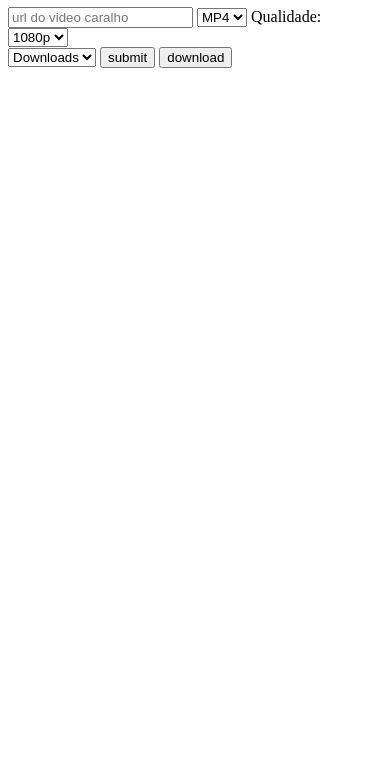
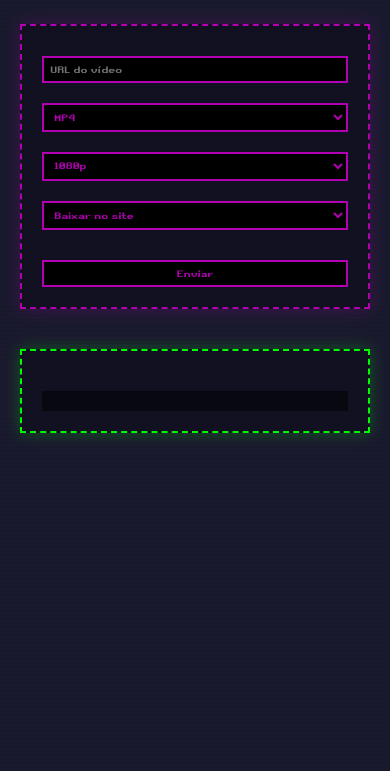
Before and after one commit to DAMULIHUE/yt-downloader-site-cpp, a plain HTML site: page public/index.html in a window 390 px wide. Shown: the part 73-844 px from the top of the page. Drawn offline with Linux system fonts and the light colour scheme.

Commit message:
a lot of new things

```diff
--- a/public/index.html
+++ b/public/index.html
@@ -4,20 +4,24 @@
   <meta charset="UTF-8" />
   <meta name="viewport" content="width=device-width, initial-scale=1.0"/>
   <link rel="icon" type="image/x-icon" href="./favicon.ico">
+  <link rel="stylesheet" href="style.css">
   <title>YouTube Video Downloader</title>
 </head>
 <body>
 
 	<h1>YouTube Downloader</h1>
 
-	<input id="url" type="text" placeholder="url do video caralho">
+	<div class="mainContents">
+
+	  <!-- Options Panel (Left Side) -->
+	  <div class="options">
+	    <input id="url" type="text" placeholder="URL do vídeo">
 
 	    <select id="format">
 	      <option value="mp4">MP4</option>
 	      <option value="mp3">MP3</option>
 	    </select>
 
-	<label>Qualidade:</label>
 	    <select id="vid-resolution" style="display: none;">
 	      <option value="1080p">1080p</option>
 	      <option value="720p">720p</option>
@@ -30,17 +34,32 @@
 	    </select>
 
 	    <select id="path">
-		<option value="/home/admin/Downloads">Downloads</option>
-		<option value="/home/admin/musicas">musicas</option>
+	      <option value="./public/downloads">Baixar no site</option>
+	      <option value="$HOME/musicas">$HOME/musicas</option>
 	    </select>
 
-	<button onclick="post()">
-		submit
+	    <button onclick="post()">Enviar</button>
+	  </div>
+
+	  <!-- Video Panel (Right Side) -->
+	  <div class="videoDownloaded">
+	    <!-- Placeholder for Thumbnail -->
+	    <div id="thumbnail-placeholder">
+	      <img src="" id="thumbnail" alt="Thumbnail Preview" style="display: none;" />
+	      <p id="videoWarning" style="display: none;">O vídeo ou playlist foi baixado com sucesso!</p>
+	    </div>
+
+
+	    <!-- Placeholder for Download Button -->
+	    <div id="download-placeholder">
+	      <button id="downloadButt" onclick="download(blobLink)" style="display: none;">
+		Baixar
 	      </button>
+	    </div>
+	  </div>
 
-	<button onclick="download(blobLink)">
-		download
-	</button>
+	</div>
+
 
 	<script>
 
@@ -48,6 +67,9 @@
 		const format = document.getElementById("format");
 		const quality = document.getElementById("resolutions");
 		const path = document.getElementById("path");
+		const thumbnail = document.getElementById("thumbnail");
+		const musicasWarning = document.getElementById("musicasWarning");
+		const downloadButt = document.getElementById("downloadButt");
 		let blobLink = "";
 		let resolutions = ""; // defiened in getFormat();
 
@@ -55,15 +77,14 @@
 
 			// retorna o valor do index
 			const match = url.match(/&index=(\d+)/);
-			// pega o valor do index e passa para base 10 (n. inteiro)
-			// return match ? parseInt(match[1], 10) : null;
-			// BRO IT NEED TO BE A STRING, THE SERVER CANT PARSE
-			// FCKING NOTHING EXCEPT STRINGS XD JSON LMAO
+			// returns a string bcuz server works
+			// with strings :3
 			return match ? match[1] : "null";
 		}
 
 		function isPlaylist(url){
 			const match = url.match(/list=*/);
+			// same as index but returns those
 			return match ? "true" : "false";
 		}
 
@@ -92,10 +113,27 @@
 			});
 
 			const blob = await res.blob();
+			/*
+			thumbnail.src = "./downloads/video.webp";
+			thumbnail.style.display = "block";
+			*/
+
+			const thumbnailFetch = await fetch(`${window.location.href}thumbnail`, {
+				method: "GET",
+			});
+
+			thumbnail.style.display = "flex";
+
+			if(pathValue == "./public/downloads"){
+				const thumbnailsrc = await thumbnailFetch.blob();
+				thumbnail.src = URL.createObjectURL(thumbnailsrc);
+				downloadButt.style.display = "flex";
 				const file = URL.createObjectURL(blob);
 				blobLink = file;
 
-			console.log(file);
+			} else {
+				musicasWarning.style = "display: flex;";
+			}
 		}
 
 		function download(url){
--- /dev/null
+++ b/public/style.css
@@ -0,0 +1,266 @@
+@font-face {
+  font-family: 'default';
+  src: url('./fonts/RetroGaming.ttf') format('truetype');
+  font-weight: normal;
+  font-style: normal;
+}
+
+* {
+  box-sizing: border-box;
+}
+
+body {
+  margin: 0;
+  padding: 0;
+  background-color: #1a1a2e;
+  color: #b300b3; /* 🔁 now purple is the main text */
+  font-family: 'default', monospace;
+  display: flex;
+  flex-direction: column;
+  align-items: center;
+  padding: 40px;
+  min-height: 100vh;
+  overflow-x: hidden;
+  position: relative;
+}
+
+/* === Main Layout === */
+h1 {
+  font-size: 24px;
+  color: #00ffff; /* 🔵 cyan for main title */
+  text-shadow: 0 0 4px #00ffff, 0 0 8px #00ff00;
+  margin-bottom: 30px;
+}
+
+.mainContents {
+  display: flex;
+  flex-direction: row;
+  align-items: flex-start;
+  justify-content: center;
+  gap: 60px;
+  margin-top: 20px;
+}
+
+/* === Options Panel (Left Side) === */
+.options {
+  display: flex;
+  flex-direction: column;
+  align-items: center;
+  background-color: #111122;
+  border: 2px dashed #b300b3;
+  padding: 20px;
+  box-shadow: 0 0 15px #b300b344;
+}
+
+/* === Input / Select === */
+input[type="text"], select {
+  font-family: 'default', monospace;
+  background-color: #000;
+  color: #b300b3;
+  border: 2px solid #b300b3;
+  padding: 10px;
+  margin: 10px 0;
+  width: 100%;
+  font-size: 12px;
+  outline: none;
+  transition: 0.2s ease;
+}
+
+input[type="text"]:focus,
+select:focus {
+  border-color: #00ff00;
+  box-shadow: 0 0 6px #00ff0088;
+}
+
+select {
+  width: 320px;
+}
+
+label {
+  margin-top: 20px;
+  display: block;
+  color: #ccff33; /* bright yellow-green */
+  font-size: 12px;
+}
+
+/* === Buttons === */
+button {
+  font-family: 'default', monospace;
+  background-color: #000;
+  color: #b300b3;
+  border: 2px solid #b300b3;
+  padding: 10px 20px;
+  margin-top: 20px;
+  cursor: pointer;
+  transition: 0.3s;
+}
+
+button:hover {
+  background-color: #00ff00;
+  color: #000;
+  text-shadow: 0 0 3px #00ff00;
+  border-color: #00ff00;
+}
+
+#downloadButt {
+margin-top: 12px;
+display: none;
+margin-top: 10px;
+background-color: #000;
+color: #00ff00;
+border: 2px solid #00ff00;
+padding: 10px 20px;
+font-family: 'default', monospace;
+cursor: pointer;
+transition: 0.3s;
+}
+
+#downloadButt:hover {
+background-color: #b300b3;
+color: #000;
+text-shadow: 0 0 3px #b300b3;
+border-color: #b300b3;
+}
+
+/* === Video Panel (Right Side) === */
+.videoDownloaded {
+  display: flex;
+  flex-direction: column;
+  align-items: center;
+  text-align: center;
+  background-color: #111122;
+  border: 2px dashed #00ff00;
+  padding: 20px;
+  box-shadow: 0 0 15px #00ff0044;
+}
+
+#videoWarning {
+  display: none;
+  font: 'default', monospace;
+}
+
+#thumbnail-placeholder {
+display: flex;
+align-items: center;
+justify-content: center;
+width: 300px;
+margin-top: 20px;
+text-align: center;
+background-color: #00000088;
+}
+
+#thumbnail {
+display: none;
+max-width: 100%;
+border: 4px double #00ff00;
+box-shadow: 0 0 12px #00ff00;
+}
+
+#downloadButt {
+  display: none;
+  margin-top: 10px;
+}
+
+/* === Resolution Selectors (hidden by default) === */
+select#vid-resolution,
+select#aud-resolution {
+  display: none;
+  flex-direction: column;
+}
+
+/* === Placeholder Text Styling === */
+.thumb-placeholder-text,
+.download-placeholder-text {
+  font-size: 10px;
+  color: #ee88ff; /* soft purple text */
+  margin-top: 10px;
+  font-family: 'default', monospace;
+  text-align: center;
+}
+
+/* === Optional: CRT Scanlines === */
+body::before {
+  content: "";
+  position: fixed;
+  top: 0;
+  left: 0;
+  width: 100%;
+  height: 100%;
+  background: repeating-linear-gradient(
+    to bottom,
+    rgba(0, 0, 0, 0.2),
+    rgba(0, 0, 0, 0.2) 1px,
+    transparent 1px,
+    transparent 4px
+  );
+  pointer-events: none;
+  z-index: 9999;
+  opacity: 0.2;
+}
+
+/* === Responsive Design === */
+@media (max-width: 768px) {
+  body {
+    padding: 20px;
+  }
+
+  h1 {
+    font-size: 18px;
+    text-align: center;
+  }
+
+  .mainContents {
+    width: 100%;
+    flex-direction: column;
+    align-items: center;
+    gap: 40px;
+  }
+
+  .options, .videoDownloaded {
+    width: 100%;
+    max-width: 100%;
+    box-sizing: border-box;
+  }
+
+  input[type="text"],
+  select,
+  button {
+    width: 100% !important;
+    max-width: 100%;
+    font-size: 10px;
+    padding: 8px;
+  }
+
+  #thumbnail-placeholder {
+  width: 100%;
+  padding: 10px;
+  font-size: 10px;
+  }
+
+  #thumbnail {
+  max-width: 100%;
+  }
+
+  label {
+    font-size: 10px;
+    text-align: center;
+  }
+
+  .thumb-placeholder-text,
+  .download-placeholder-text {
+    font-size: 8px;
+  }
+}
+
+@media (max-width: 480px) {
+  h1 {
+    font-size: 14px;
+  }
+
+  input[type="text"],
+  select,
+  button {
+    font-size: 9px;
+    padding: 6px;
+  }
+}
```
Also changed, not shown: public/fonts/RetroGaming.ttf (added), 2 other files. Lines whose indentation alone changed are shown as unchanged.
